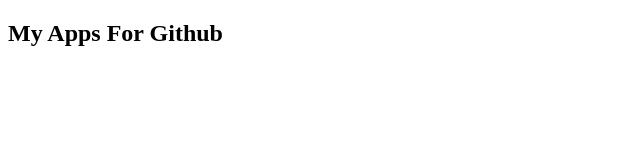
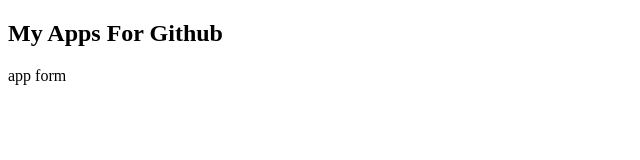
Before and after one commit to arifnasution/myappssimple, a plain HTML site: page index.html in a window 1280 px wide. Shown: the full height of the page, 0-640 px from the left. Drawn offline with Linux system fonts and the light colour scheme.

```diff
--- a/index.html
+++ b/index.html
@@ -8,5 +8,6 @@
   </head>
   <body>
     <h2>My Apps For Github</h2>
+    app form
   </body>
 </html>
```
Also changed, not shown: login.html (added, +1 -0 lines), dir2/app2.js (added), log.txt (added).
